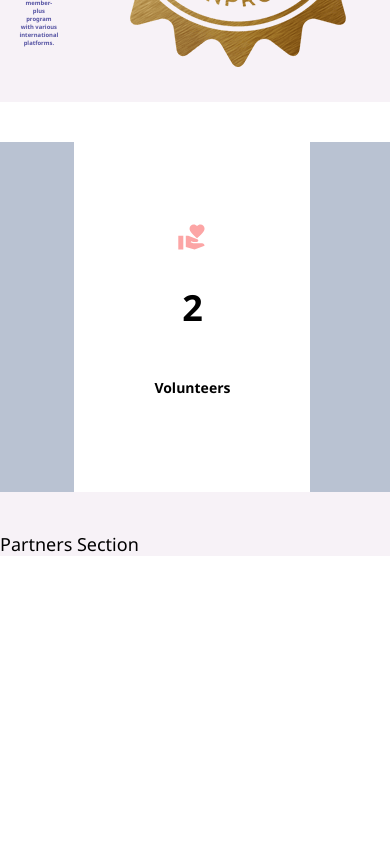
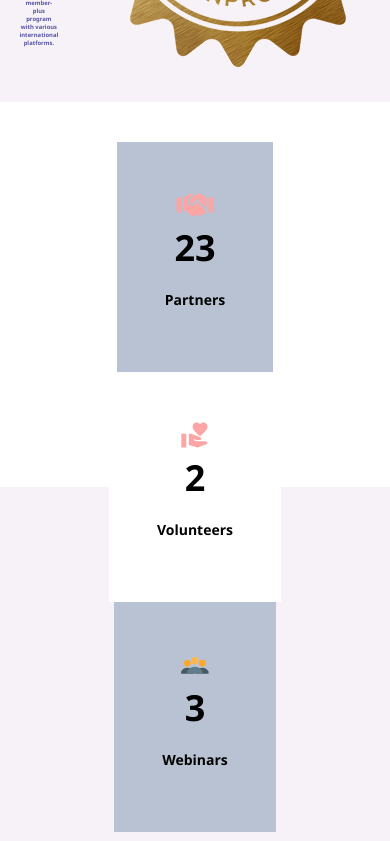
Before and after one commit to ArnavTheSharma/Learn-It-Website, a React (Create React App) app: page / in a window 390 px wide. Shown: the part 1156-1997 px from the top of the page. Before the commit the page ends 1712 px from the top, so only its background shows below. Built offline with nearby package versions, Linux system fonts and the light colour scheme; no server answers.

Commit message:
adjusted responsiveness of this section

```diff
--- a/src/pages/homePage/section3/Section3.js
+++ b/src/pages/homePage/section3/Section3.js
@@ -14,25 +14,25 @@ const Section3 = () => {
     }
     return (
         <div className="section3 flex justify-center items-center py-10">
-            <div className=" flex justify-center items-center border-[.3em] border-white">
-                <div className="bg-[#b9c2d2] p-20 flex justify-center items-center" onClick={()=>handlePartnersClick()}>
+            <div className=" flex justify-center items-center border-[.3em] sm:flex-row flex-col border-white">
+                <div className="bg-[#b9c2d2] sm:p-20 p-12 flex justify-center items-center" onClick={()=>handlePartnersClick()}>
                         <div className='flex flex-col justify-center items-center'>
                             <FaHandshake className='rotate-90 text-red-300 w-full text-3xl' />
-                            <p className='text-4xl font-bold mr-0'>{partners}</p>
+                            <p className='text-4xl font-bold mr-0 my-2'>{partners}</p>
                             <p className='text-sm font-bold mr-0'>Partners</p>
                         </div>
                 </div>
-                <div className="bg-white p-20 flex justify-center items-center">
+                <div className="bg-white sm:p-20 p-12 flex justify-center items-center">
                     <div className='flex flex-col justify-center items-center'>
                         <MdVolunteerActivism className=' text-red-300 w-full text-3xl' />
-                        <p className='text-4xl font-bold mr-0'>{volunteers}</p>
+                        <p className='text-4xl font-bold mr-0 my-2'>{volunteers}</p>
                         <p className='text-sm font-bold mr-0'>Volunteers</p>
                     </div>
                 </div>
-                <div className="bg-[#b9c2d2] p-20 flex justify-center items-center">
+                <div className="bg-[#b9c2d2] sm:p-20 p-12 flex justify-center items-center">
                     <div className='flex flex-col justify-center items-center'>
                         <FcConferenceCall className=' text-red-300 w-full text-3xl' />
-                        <p className='text-4xl font-bold mr-0'>{webinars}</p>
+                        <p className='text-4xl font-bold mr-0 my-2'>{webinars}</p>
                         <p className='text-sm font-bold mr-0'>Webinars</p>
                     </div>
                 </div>
```
